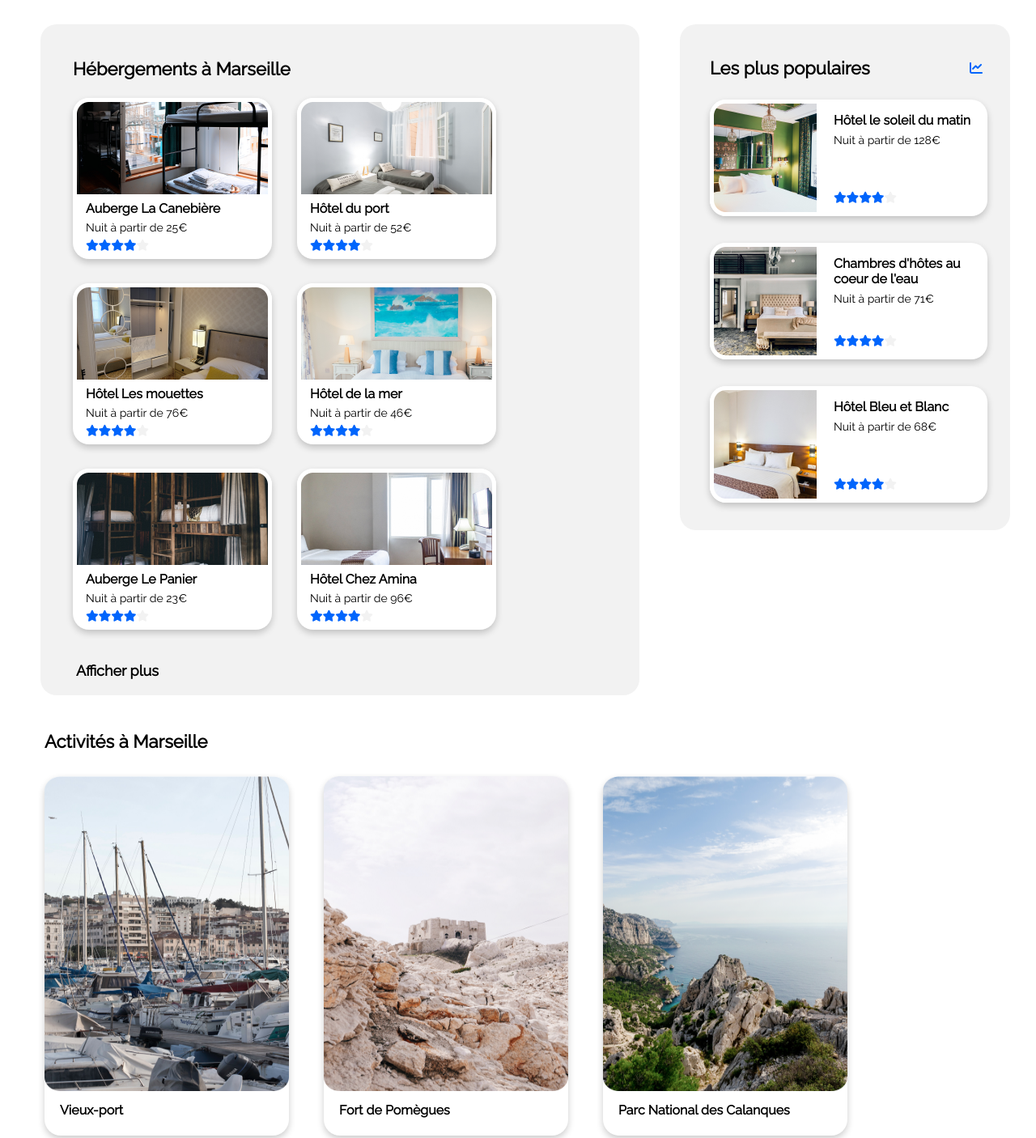
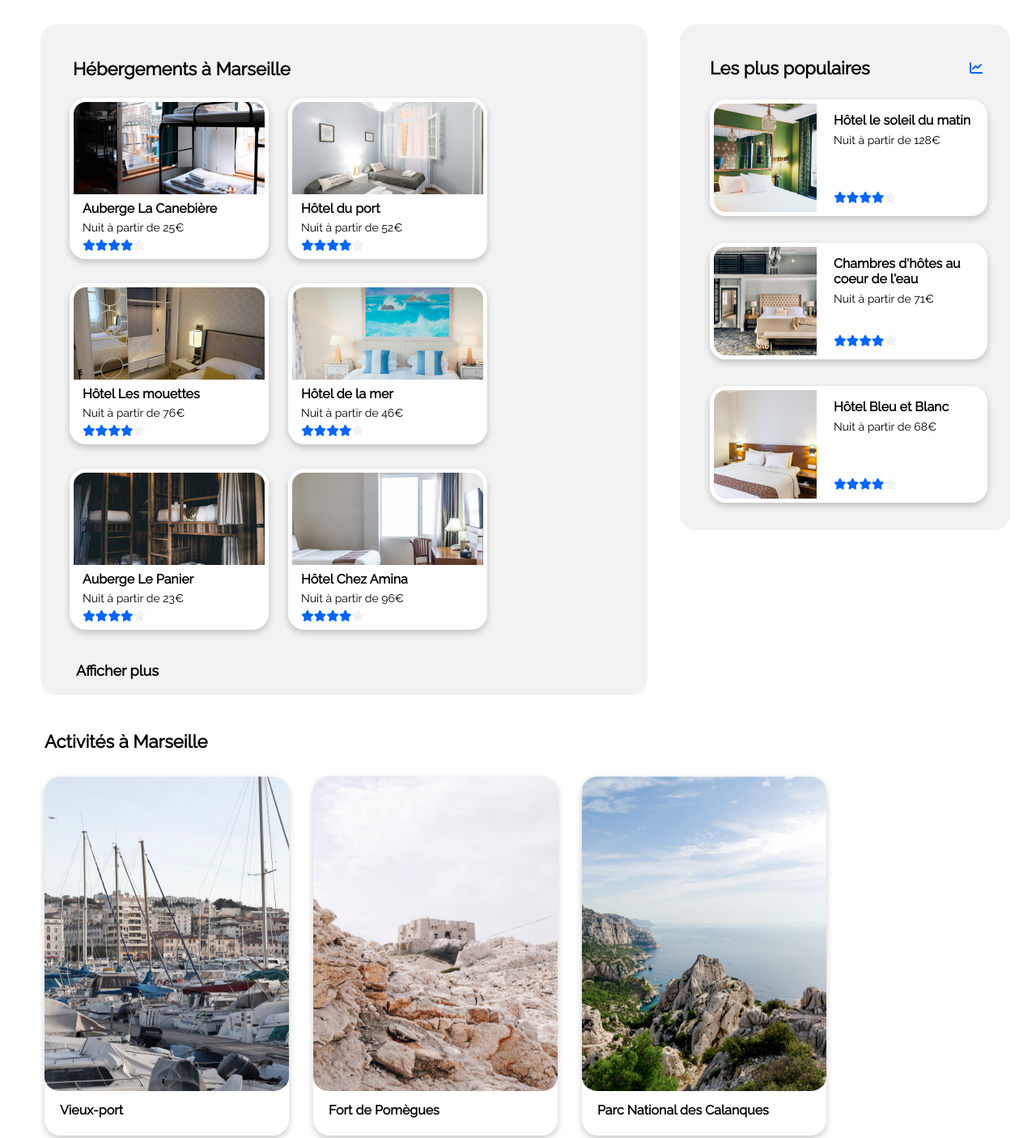
Before and after one commit to Jhereck/OC_js-react_p2, a plain HTML site: page index.html in a window 1280 px wide. Shown: the part 420-1826 px from the top of the page at 81% size. Drawn offline with Linux system fonts and the light colour scheme.

Commit message:
Ajustement du css

```diff
--- a/css/style.css
+++ b/css/style.css
@@ -178,7 +178,6 @@
         font-size: 14px;
         background: #FFFFFF;
         border-radius: 20px;
-        margin: 0 0 0 40px;
         box-shadow: 0 4px 8px 0 rgba(0,0,0,0.2);
         transition: 0.3s;
     }
@@ -205,7 +204,6 @@
     .main_content .marseille
     {
         width: 880px;
-
         display: flex;
         flex-direction: column;
         background: #F2F2F2;
@@ -223,13 +221,13 @@
         display: flex;
         flex-wrap: wrap;
         border-radius: 20px;
-        margin: 0 0 0 40px;
+        margin: 0 0 0 36px;
     }
     .hebergement_a_marseille .element
     {
         width: 246px;
         height: 199px;
-        margin: 0 31px 30px 0;
+        margin: 0 24px 30px 0;
     }
     .hebergement_a_marseille .element .titre
     {
@@ -265,7 +263,7 @@
 
         background: #F2F2F2;
         border-radius: 20px;
-        margin: 0 2em 0 50px;
+        margin: 0 2em 0 40px;
     }
 
     .les_plus_populaires .titre
@@ -339,7 +337,7 @@
     {
         width: 302px;
         height: 444px;
-        margin: 20px 43px 0 0;
+        margin: 20px 30px 0 0;
         border-radius: 20px;
         box-shadow: 0 4px 8px 0 rgba(0,0,0,0.2);
         transition: 0.3s;
@@ -361,7 +359,7 @@
     }
     .page_footer
     {
-        width: 93%;
+        width: 94%;
         margin: 60px 0 0 48px;
         padding: 0 0 30px 0;
         background-color: #F2F2F2;
```
